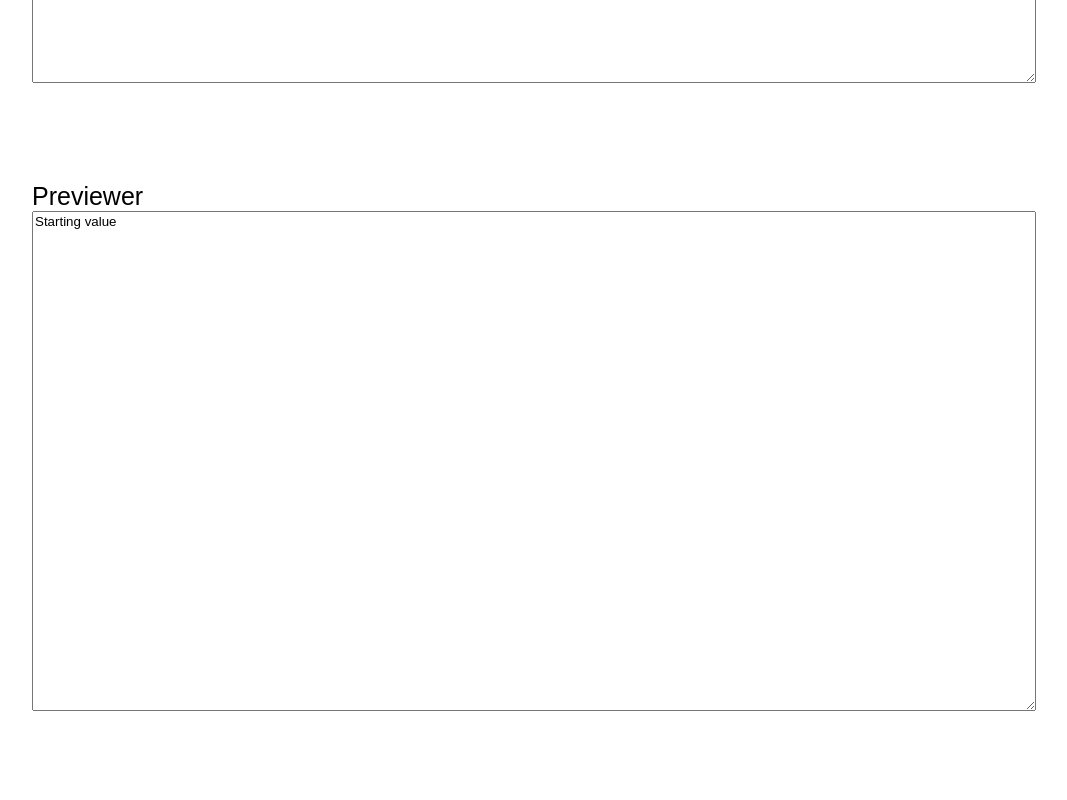
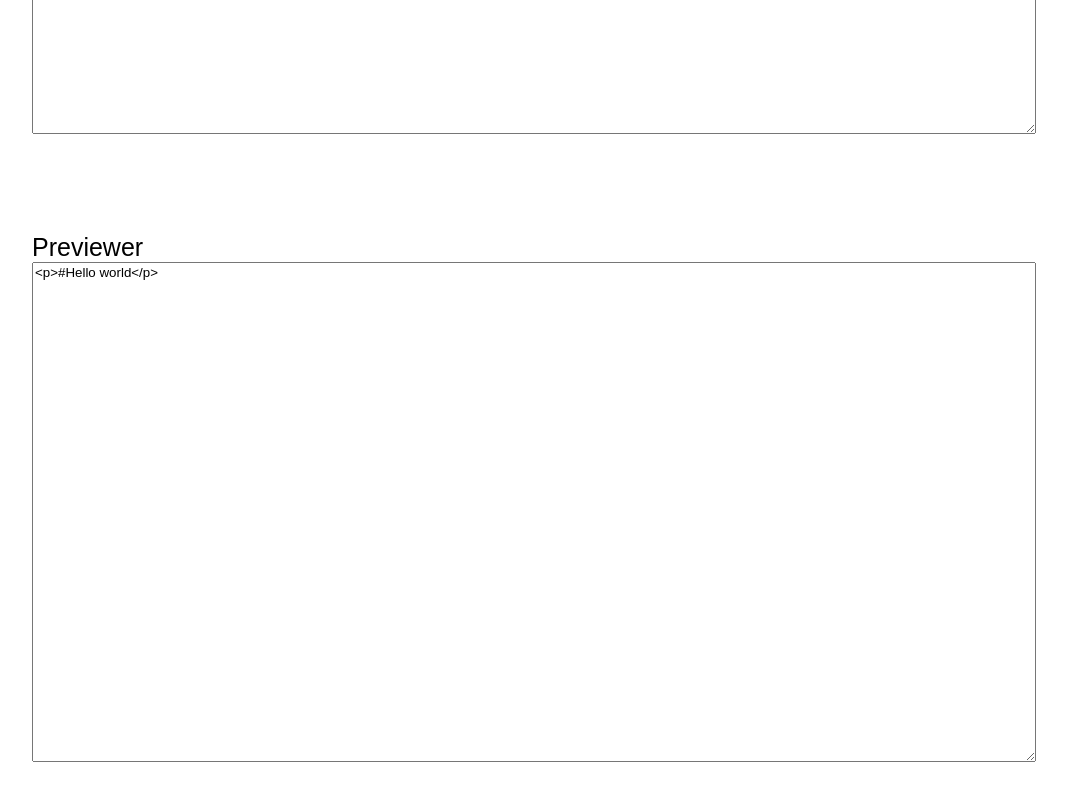
Before and after one commit to rootdown001/markdown-previewer, a React (Create React App) app: page / in a window 1280 px wide. Shown: the part 346-1146 px from the top of the page, without its empty margins (96-1163 px from the left). Built offline with nearby package versions, Linux system fonts and the light colour scheme.

Commit message:
Edit - Edit import of marked

```diff
--- a/package.json
+++ b/package.json
@@ -6,6 +6,7 @@
     "@testing-library/jest-dom": "^5.16.5",
     "@testing-library/react": "^13.4.0",
     "@testing-library/user-event": "^13.5.0",
+    "marked": "^4.2.12",
     "react": "^18.2.0",
     "react-dom": "^18.2.0",
     "react-scripts": "5.0.1",
--- a/public/index.html
+++ b/public/index.html
@@ -39,6 +39,6 @@
       To begin the development, run `npm start` or `yarn start`.
       To create a production bundle, use `npm run build` or `yarn build`.
     -->
-    <script src="https://cdnjs.cloudflare.com/ajax/libs/marked/4.2.12/marked.min.js" integrity="sha512-uwSxMaa/W7dmSIXEd07BMVymisMRRUS/Pr5a76AquekKKu9HWn4rBiCd+ZtwqnoijAJvttdrz8krzP26kZjg0Q==" crossorigin="anonymous" referrerpolicy="no-referrer"></script>
+
   </body>
 </html>
--- a/src/components/App.js
+++ b/src/components/App.js
@@ -3,7 +3,12 @@ import '../css/App.css';
 import Editor from './Editor';
 import Previewer from './Previewer';
 
+
 function App() {
+
+
+
+
   return (
     <>
       <Editor />
--- a/src/components/Previewer.js
+++ b/src/components/Previewer.js
@@ -1,8 +1,14 @@
 import React from "react";
+import { marked } from 'marked';
+
 
 
 
 export default function Previewer() {
+
+
+ const toMark = marked.parse('#Hello world');
+
   return (
     <div>
       <div className="holder-previewer">
@@ -11,7 +17,7 @@ export default function Previewer() {
           name="previewer"
           id="previewer"
           className="previewer__textarea"
-          value="Starting value"
+          value={toMark}
         />
       </div>
     </div>
--- a/src/css/App.css
+++ b/src/css/App.css
@@ -19,7 +19,7 @@ body {
 .holder-editor {
   width: 80%;
   height: 400px;
-  margin:auto;
+  margin: 4% auto;
 
 }
 
```
Also changed, not shown: 1 other file (tests, documents, lock files or other folders).
